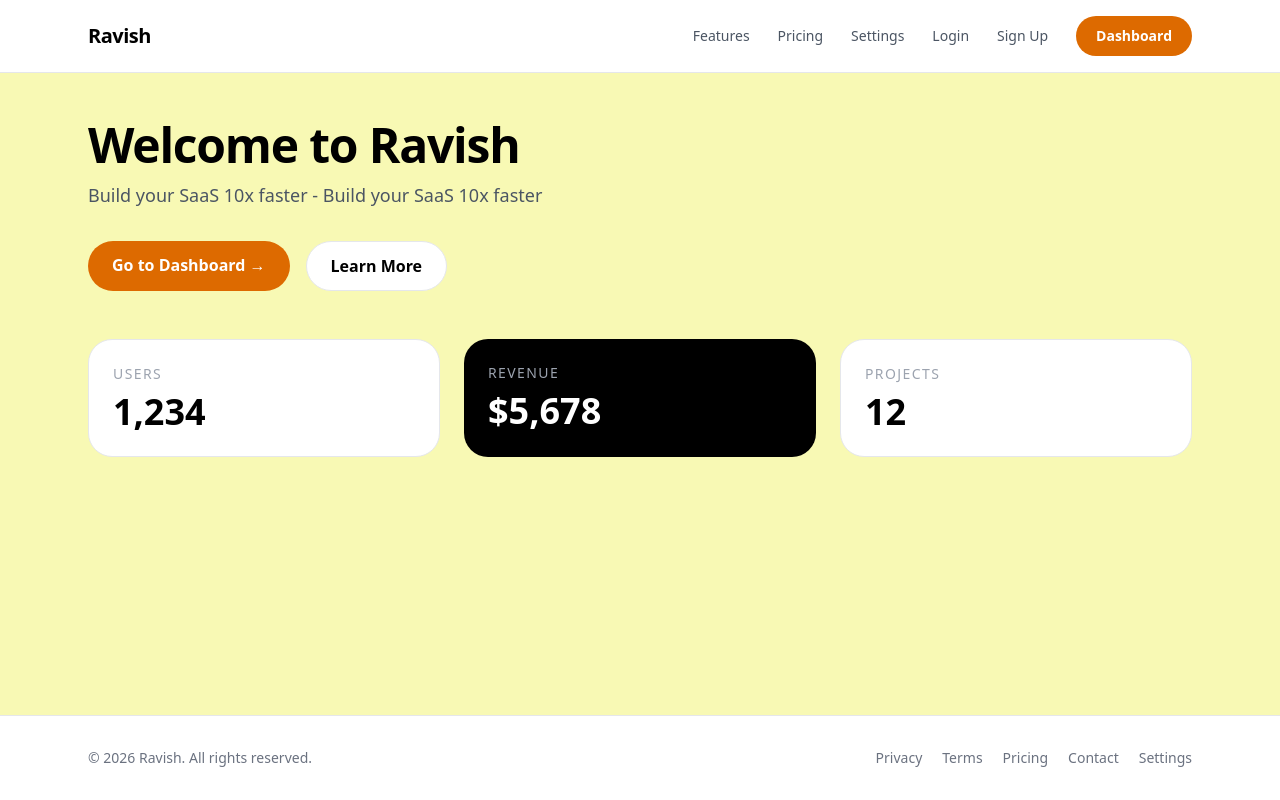
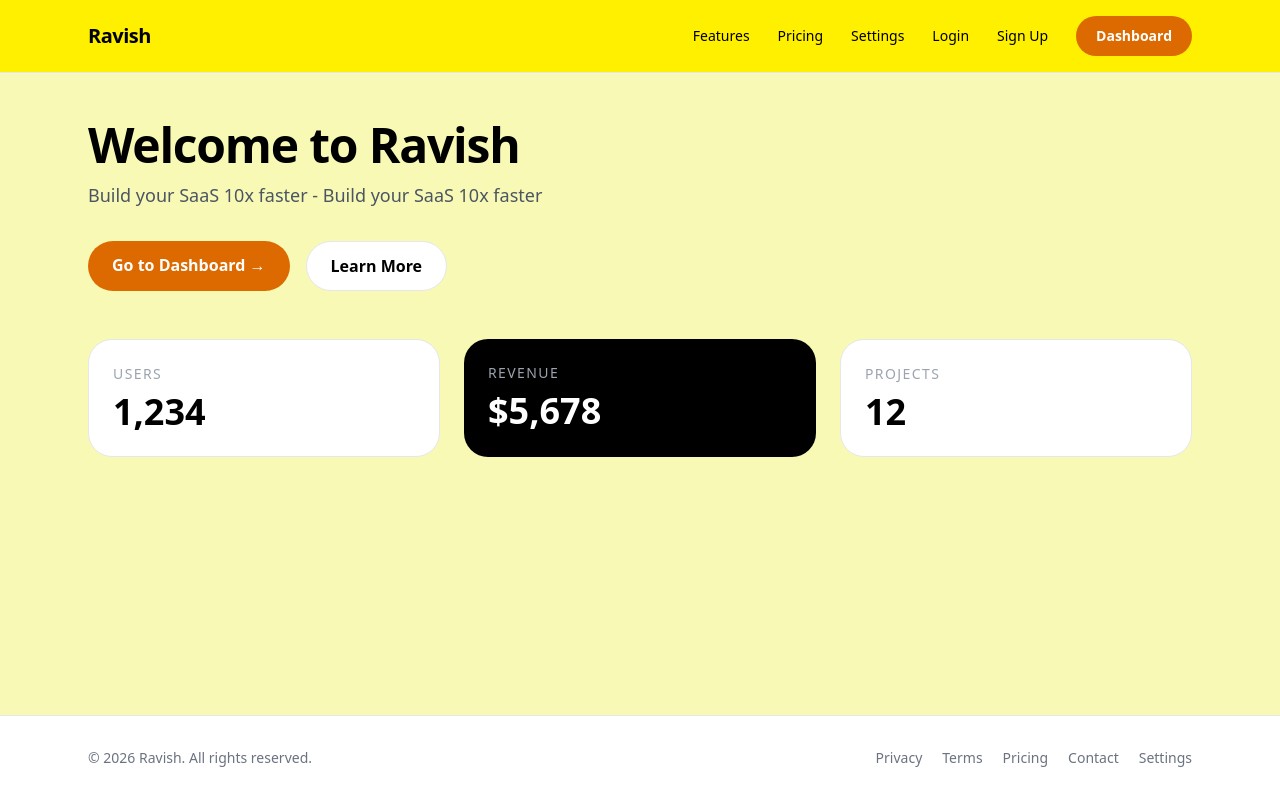
Before and after one commit to Ravs10/saas-starter-kit, a Next.js app: page / in a window 1280 px wide. Built offline with nearby package versions, Linux system fonts and the light colour scheme.

Commit message:
Refactor Navbar styles and add Settings link

```diff
--- a/app/components/Navbar.tsx
+++ b/app/components/Navbar.tsx
@@ -7,7 +7,7 @@ import Logo from "./Logo"
 const NAV_LINKS = [
   { label: "Features", href: "/#features" },
   { label: "Pricing", href: "/pricing" },
-  { label: "Settings", href: "/settings" }, // <-- Added
+  { label: "Settings", href: "/settings" },
   { label: "Login", href: "/login" },
 ]
 
@@ -16,18 +16,17 @@ export default function Navbar() {
 
   return (
     <>
-      <nav className="w-full bg-white sticky top-0 z-50 border-b">
+      <nav className="w-full sticky top-0 z-50 border-b" style={{ backgroundColor: SITE_CONFIG.theme.navbar }}>
         <div className="flex justify-between items-center px-6 py-4 max-w-6xl mx-auto relative">
           <Logo />
 
-          {/* Desktop Menu */}
           <div className="hidden md:flex items-center gap-7">
             {NAV_LINKS.map((link) => (
-              <Link key={link.label} href={link.href} className="text-sm font-medium text-gray-600 hover:text-black transition">
+              <Link key={link.label} href={link.href} className="text-sm font-medium transition" style={{ color: SITE_CONFIG.theme.navbarText }}>
                 {link.label}
               </Link>
             ))}
-            <Link href="/signup" className="text-sm font-medium text-gray-600 hover:text-black transition">
+            <Link href="/signup" className="text-sm font-medium transition" style={{ color: SITE_CONFIG.theme.navbarText }}>
               Sign Up
             </Link>
             <Link
@@ -39,8 +38,7 @@ export default function Navbar() {
             </Link>
           </div>
 
-          {/* Hamburger Button - Fixed size to prevent center issue */}
-          <button className="md:hidden p-2 z-50 w-10 h-10 flex items-center justify-center" onClick={() => setIsOpen(!isOpen)}>
+          <button className="md:hidden p-2 z-50 w-10 h-10 flex items-center justify-center" onClick={() => setIsOpen(!isOpen)} style={{ color: SITE_CONFIG.theme.navbarText }}>
             {isOpen ? (
               <svg className="w-6 h-6" fill="none" stroke="currentColor" viewBox="0 0 24 24">
                 <path strokeLinecap="round" strokeLinejoin="round" strokeWidth={2} d="M6 18L18 6M6 6l12 12" />
@@ -54,16 +52,15 @@ export default function Navbar() {
         </div>
       </nav>
 
-      {/* Mobile Full Screen Menu */}
       {isOpen && (
-        <div className="md:hidden fixed inset-0 bg-white z-40 flex flex-col pt-20">
+        <div className="md:hidden fixed inset-0 z-40 flex flex-col pt-20" style={{ backgroundColor: SITE_CONFIG.theme.navbar }}>
           <div className="flex flex-col px-6">
             {NAV_LINKS.map((link) => (
-              <Link key={link.label} href={link.href} onClick={() => setIsOpen(false)} className="text-[15px] font-medium py-4 border-b border-gray-100 text-gray-700">
+              <Link key={link.label} href={link.href} onClick={() => setIsOpen(false)} className="text-[15px] font-medium py-4 border-b" style={{ color: SITE_CONFIG.theme.navbarText, borderColor: 'rgba(0,0,0,0.1)' }}>
                 {link.label}
               </Link>
             ))}
-            <Link href="/signup" onClick={() => setIsOpen(false)} className="text-[15px] font-medium py-4 border-b border-gray-100 text-gray-700">
+            <Link href="/signup" onClick={() => setIsOpen(false)} className="text-[15px] font-medium py-4 border-b" style={{ color: SITE_CONFIG.theme.navbarText, borderColor: 'rgba(0,0,0,0.1)' }}>
               Sign Up
             </Link>
             <Link href="/dashboard" onClick={() => setIsOpen(false)} className="text-[15px] font-bold px-5 py-4 rounded-full text-white text-center mt-6" style={{ backgroundColor: SITE_CONFIG.theme.primary }}>
```
